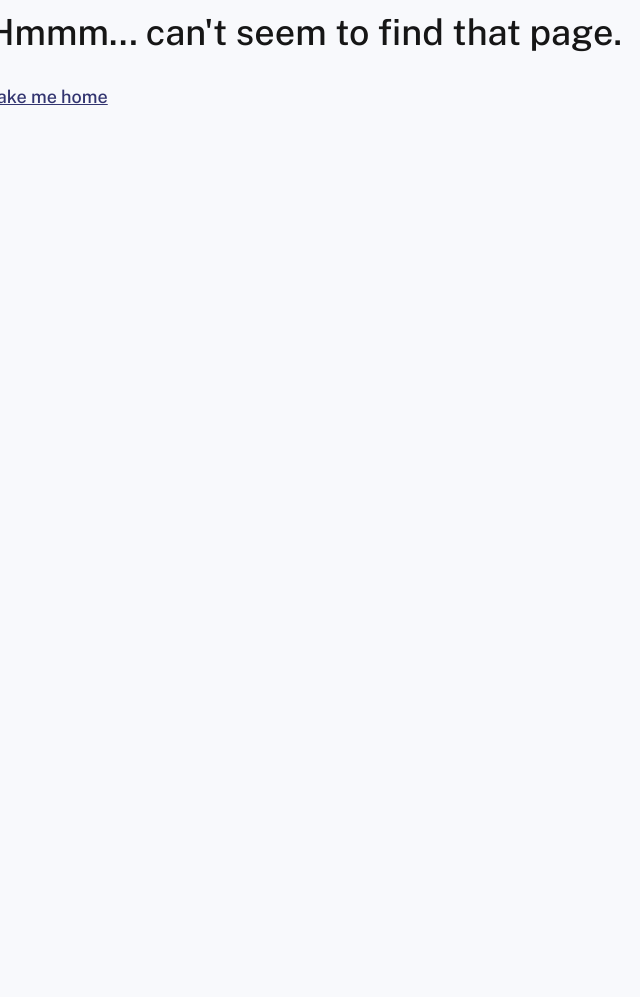
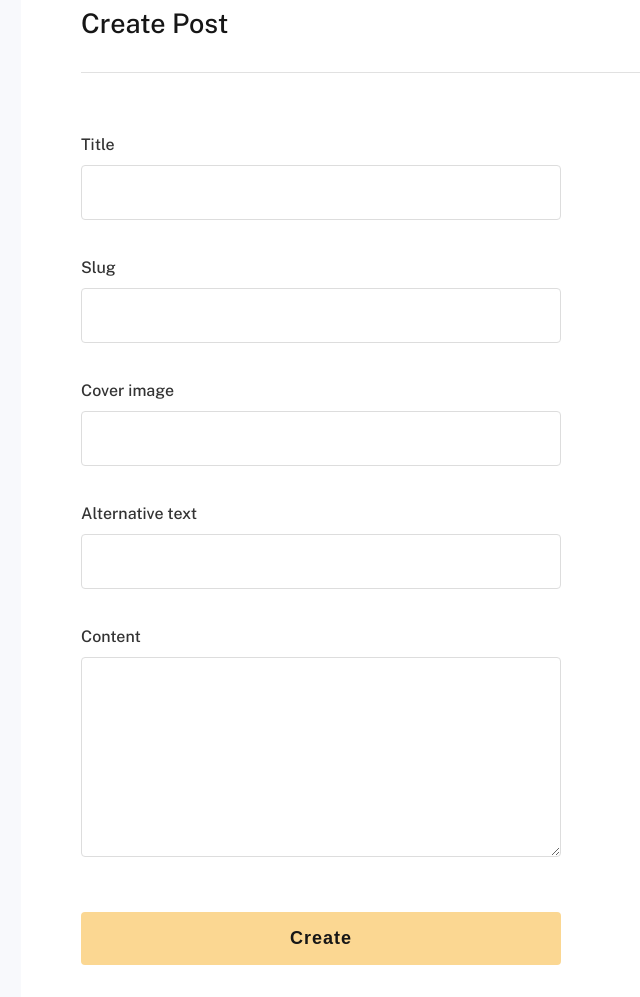
Before and after one commit to reginabattle/overeasy-react-firebase, a React app: page /create in a window 1280 px wide. Before the commit this address led to /404. Shown: the part 128-1125 px from the top of the page, without its empty margins (119-759 px from the left). Before the commit the page ends 800 px from the top, so only its background shows below. Built offline with nearby package versions, Linux system fonts and the light colour scheme; some packages are replaced by stand-ins of ours.

Commit message:
create post form

```diff
--- a/src/components/app/app.js
+++ b/src/components/app/app.js
@@ -4,7 +4,8 @@ import './app.scss'
 import Header from '../header/header'
 import Home from '../../pages/home'
 import Post from '../../pages/post'
-import NotFound from '../../pages/404'
+import Create from '../../pages/create'
+import NotFound from '../../pages/not-found'
 
 function App() {
   return (
@@ -13,12 +14,13 @@ function App() {
       	<main>
 			<Switch>
 				<Route exact path="/" component={Home} />
+				<Route path="/create" component={Create} />
 				<Route path="/404" component={NotFound} />
 				<Route path="/:slug" component={Post} />
 			</Switch>
       	</main>
     </Router>
-  );
+  )
 }
 
-export default App;
+export default App
--- a/src/components/app/app.scss
+++ b/src/components/app/app.scss
@@ -1,24 +1,15 @@
 /* Layout
 ------------------------*/
 main {
-  padding: 3.2rem 1.6rem;
-}
-
-.page-header {
-  margin-bottom: 6rem;
-  padding-bottom: 2rem;
-  border-bottom: 1px solid #e1e1e1;
-
-  & h1 {
-    margin-bottom: 1rem;
-  }
+  background: var(--color-white);
+  padding: 3.2rem 6rem;
 }
 
 /* Media queries
 ------------------------*/
 @media(min-width: 768px) {
   main {
-    max-width: 1100px;
+    max-width: 1000px;
     margin: 0 auto;
   }
 }
--- /dev/null
+++ b/src/components/form/form.js
@@ -0,0 +1,12 @@
+import React from 'react'
+import './form.scss'
+
+const Form = props => {
+    return (
+        <form className={props.type}>
+            {props.children}
+        </form>
+    )
+}
+
+export default Form
--- /dev/null
+++ b/src/components/form/form.scss
@@ -0,0 +1,51 @@
+/* Form
+------------------------*/
+
+label {
+    color: #333;
+    display: block;
+    font-size: 1.6rem;
+    font-weight: 500;
+    margin-bottom: 0.8rem;
+}
+
+input,
+textarea {
+    width: 100%;
+    font-size: 1.8rem;
+    padding: 1.6rem;
+    max-width: 48rem;
+    outline: none;
+    border-radius: 4px;
+    border: 1px solid #ddd;
+    transition: 0.25s all ease-in-out;
+
+    &:focus {
+        border: 1px solid #bbb;
+    }
+}
+
+textarea {
+    min-height: 20rem;
+}
+
+.form-field {
+    margin-bottom: 3.6rem;
+}
+
+button {
+    color: var(--color-offblack);
+    cursor: pointer;
+    background: var(--color-yellow);
+    display: inline-block;
+    font-size: 1.8rem;
+    font-weight: 600;
+    width: 100%;
+    max-width: 48rem;
+    margin-top: 1.2rem;
+    padding: 1.6rem 1.4rem;
+    border: none;
+    border-radius: 4px;
+    letter-spacing: 1px;
+    text-decoration: none;
+}
--- /dev/null
+++ b/src/components/section/header.js
@@ -0,0 +1,13 @@
+import React from 'react'
+import './header.scss'
+
+const SectionHeader = props => {
+    return (
+        <header className="section-header">
+            <h1>{props.title}</h1>
+            { props.desc ? <p>{props.desc}</p> : '' }
+        </header>
+    )
+}
+
+export default SectionHeader
--- /dev/null
+++ b/src/components/section/header.scss
@@ -0,0 +1,16 @@
+/* Section Header
+------------------------*/
+main {
+    background: var(--color-white);
+    padding: 3.2rem 6rem;
+  }
+
+.section-header {
+    margin-bottom: 6rem;
+    padding-bottom: 2rem;
+    border-bottom: 1px solid #e1e1e1;
+
+    & h1 {
+        margin-bottom: 0.8rem;
+    }
+}
--- a/src/global/_base.scss
+++ b/src/global/_base.scss
@@ -29,6 +29,14 @@ h1, h2, h3, h4 {
 	font-weight: 500;
 }
 
+p {
+	margin: 0 0 2.4rem;
+
+	&:last-child {
+		margin-bottom: 0;
+	}
+}
+
 a {
 	color: var(--color-blue-dark);
 	font-weight: 500;
--- /dev/null
+++ b/src/pages/create.js
@@ -0,0 +1,60 @@
+import React, { useState } from 'react'
+import Form from '../components/form/form'
+import SectionHeader from '../components/section/header'
+
+const Create = () => {
+    const [title, setTitle] = useState('')
+    const [slug, setSlug] = useState('')
+    const [coverImage, setCoverImage] = useState('')
+    const [coverImageAlt, setCoverImageAlt] = useState('')
+    const [content, setContent] = useState('')
+
+    const createPost = () => {
+        console.log({ title, slug, coverImage, coverImageAlt, content })
+    }
+
+    return (
+        <>
+            <section className="page-content">
+
+                <SectionHeader title="Create Post" />
+
+                <Form type='create-post'>
+                    <div className="form-field">
+                        <label htmlFor="title">Title</label>
+                        <input id="title" type="text" value={title}
+                            onChange={({ target: { value } }) => {setTitle(value)}} />
+                    </div>
+
+                    <div className="form-field">
+                        <label htmlFor="slug">Slug</label>
+                        <input id="slug" type="text" value={slug}
+                            onChange={({ target: { value } }) => {setSlug(value)}} />
+                    </div>
+
+                    <div className="form-field">
+                        <label htmlFor="cover">Cover image</label>
+                        <input id="cover" type="text" value={coverImage}
+                            onChange={({ target: { value } }) => {setCoverImage(value)}} />
+                    </div>
+
+                    <div className="form-field">
+                        <label htmlFor="alt">Alternative text</label>
+                        <input id="alt" type="text" value={coverImageAlt}
+                            onChange={({ target: { value } }) => {setCoverImageAlt(value)}} />
+                    </div>
+
+                    <div className="form-field">
+                        <label htmlFor="content">Content</label>
+                        <textarea id="content" type="text" value={content}
+                            onChange={({ target: { value } }) => {setContent(value)}} />
+                    </div>
+
+                    <button type="submit" onClick={createPost}>Create</button>
+                </Form>
+            </section>
+        </>
+    )
+}
+
+export default Create
--- a/src/pages/home.js
+++ b/src/pages/home.js
@@ -1,6 +1,7 @@
 import React, { useState } from 'react'
 import { getFirebase } from '../firebase'
 import Card from '../components/card/card'
+import SectionHeader from '../components/section/header'
 
 const Home = () => {
 	const [loading, setLoading] = useState(true);
@@ -22,8 +23,8 @@ const Home = () => {
 					posts.push(snapshotVal[slug])
 				}
 
-				const newestFirst = posts.reverse();
-				setBlogPosts(newestFirst);
+				posts.reverse()
+				setBlogPosts(posts);
 				setLoading(false);
 			})
 		}
@@ -32,19 +33,9 @@ const Home = () => {
 		return <h1>Loading...</h1>;
 	}
 
-	const PageHeader = props => {
-		return (
-			<header className="page-header">
-				<h1>{props.title}</h1>
-				<p>{props.desc}</p>
-			</header>
-		)
-	}
-
 	return (
 		<>
-			<PageHeader title="Blog" desc="Check out some of the latest recipes." />
-
+			<SectionHeader title="Blog" desc="Check out some of the latest recipes." />
 			<section className="cards">
 				{blogPosts.map((blogPost, index) => (
 					<Card key={index} data={blogPost} />
--- a/src/pages/404.js
+++ b/src/pages/not-found.js
@@ -1,11 +1,11 @@
 import React from "react";
 import { Link } from "react-router-dom";
 
-const NoMatch = () => (
+const NotFound = () => (
   <>
     <h1>Hmmm... can't seem to find that page.</h1>
     <Link to="/">Take me home</Link>
   </>
 );
 
-export default NoMatch;
+export default NotFound;
```
Also changed, not shown: src/pages/about.js (added).
